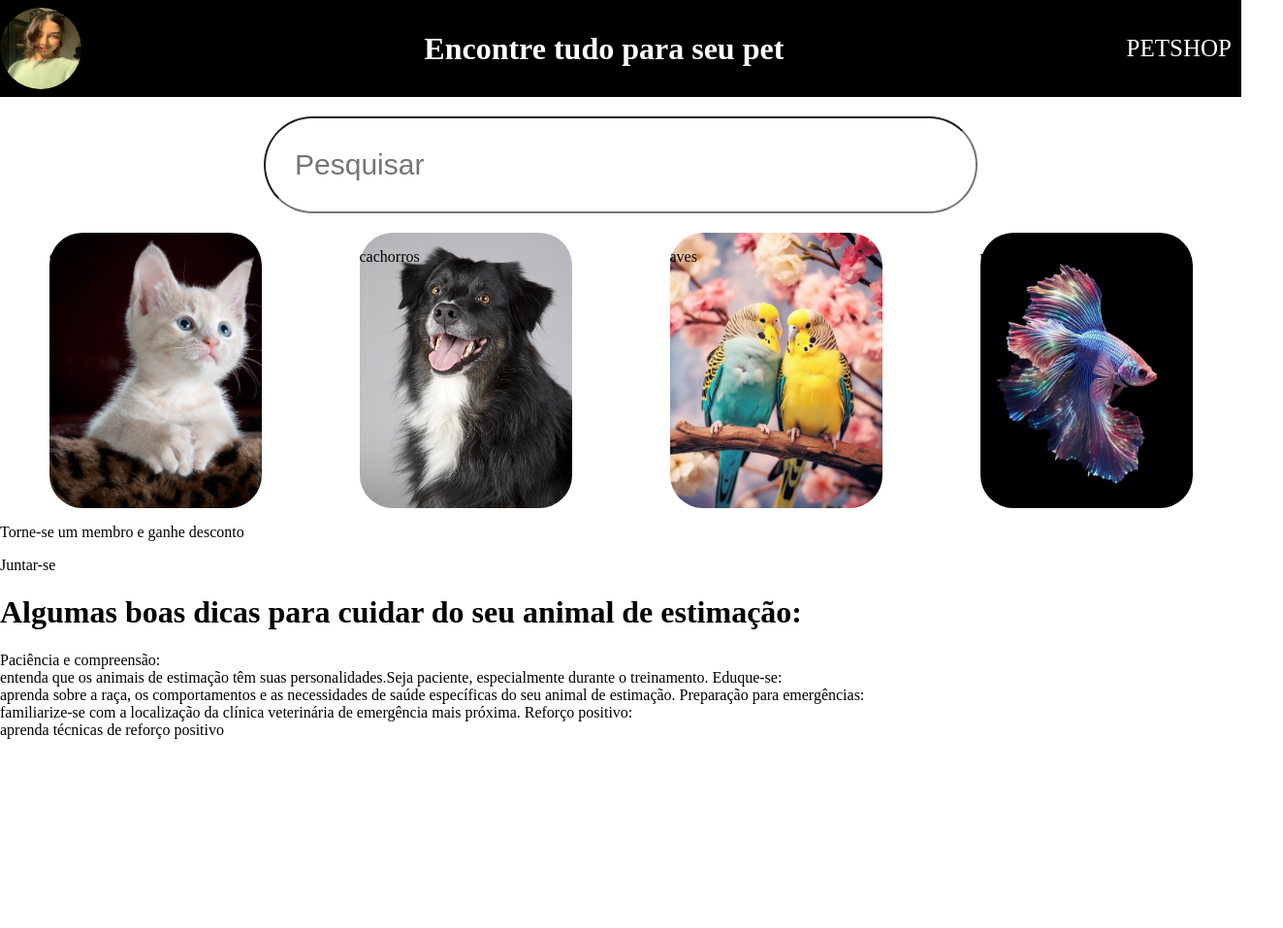
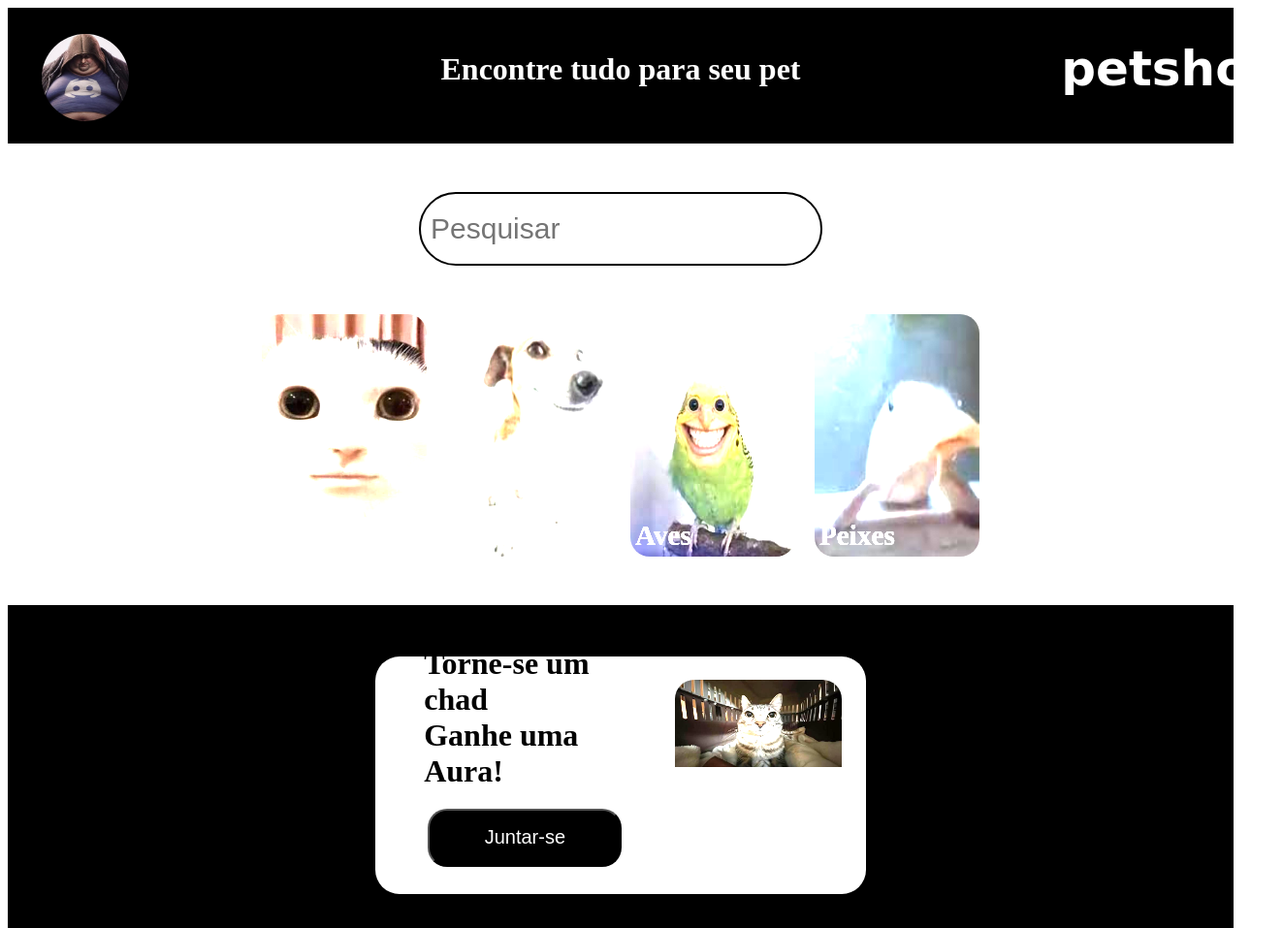
Before and after one commit to nevessz01/SESI_DA, a plain HTML site: page AULA_05/home.html in a window 1280 px wide. Shown: the top 957 px of the page at 97% size, 1323 px wide, since content can reach past the window. Before the commit the page ends 800 px from the top, so only its background shows below. Drawn offline with Linux system fonts and the light colour scheme; a web font is replaced by a local one.

Commit message:
atualizacao

```diff
--- a/AULA_05/home.css
+++ b/AULA_05/home.css
@@ -1,51 +1,228 @@
-body{
+
+
+
+.parte-cima {
+    flex: 1;
+    background-color: black;
+    height: 120px;
+    margin-top: 0px;
+    padding: 10px;
+    position: relative;
+
+}
+
+.pfp{
+width: 90px;
+height: 90px;
+margin-left: 2%;
+margin-top: 17px;
+border-radius: 100%;
+}
+
+.text {
+     position: absolute;
+    top: 45%; /* Ajuste a porcentagem para subir ou descer */
+    left: 50%;
+    transform: translate(-50%, -50%);
+    color: white;
+    margin: 0;
+}
+
+.text2 {
+ position: absolute;
+    top: 45%;
+    left: 95%;
+    transform: translate(-50%, -50%);
+    color: white;
+    margin: 0;
+    font-family: "Ballet", cursive;
+    font-size: 50px;
+}
+
+.pesquisar {
+    display: flex;
+    justify-content: center;
+    margin-top: 50px;
+}
+
+.pesquisar input {
+    width: 400px;
+    height: 70px;
+    border-radius: 40px;
+    text-align: left;
+    border: 2px solid black ;
+    font-size: 30px;
+    padding-left: 10px;
+}
+
+
+.botoes {
+display: flex;
+flex-direction: row;
+gap: 20px;
+justify-content: center;
+margin: 50px;
+
+
+
+}
+.botoes-img1 {
+    display: inline-block;
+     width: 170px;
+    height: 250px;
+    background-image: url(gatuh.jpg)  ;
+    background-size: 100% 100%;
+    background-repeat: no-repeat;
+    filter: brightness(2);
+    background-position: center;
+    cursor: pointer;
+    transition: transform 0.2s;
+    border-radius: 20px;
+    text-decoration: none;
+    color: white;
+    font-size: 25px; ;
+    position: relative;
+}
+.botoes-img2 {
+    display: inline-block;
+     width: 170px;
+    height: 250px;
+    background-image: url(imagi.jpg)  ;
+    background-size: 100% 100%;
+    filter: brightness(2);
+    background-repeat: no-repeat;
+    background-position: center;
+    cursor: pointer;
+    transition: transform 0.2s;
+    border-radius: 20px;
+    text-decoration: none;
+    color: white;
+    font-size: 25px; ;
+    position: relative;
+}
+
+.botoes-img3 {
+    display: inline-block;
+     width: 170px;
+    height: 250px;
+    background-image:url(images.jpg)   ;
+    background-size: 100% 100%;
+    background-repeat: no-repeat;
+    filter: brightness(2);
+    background-position: center;
+    cursor: pointer;
+    transition: transform 0.2s;
+    border-radius: 20px;
+    text-decoration: none;
+    color: white;
+    font-size: 25px; ;
+    position: relative;
+}
+
+.botoes-img4 {
+    display: inline-block;
+     width: 170px;
+    height: 250px;
+    background-image:url(peixi.jpg) ;
+    background-size: 100% 100%;
+    background-repeat: no-repeat;
+    filter: brightness(2);
+    background-position: center;
+    cursor: pointer;
+    transition: transform 0.2s;
+    border-radius: 20px;
+    text-decoration: none;
+    color: white;
+    font-size: 25px; ;
+    position: relative;
+}
+
+
+.botoes-img1:hover {
+transform: scale(1.1);
+  filter: brightness(1.1);
+}
+
+.botoes-img2:hover {
+transform: scale(1.1);
+  filter: brightness(1.1);
+}
+
+.botoes-img3:hover {
+transform: scale(1.1);
+  filter: brightness(1.1);
+}
+
+.botoes-img4:hover {
+transform: scale(1.1);
+  filter: brightness(1.1);
+}
+
+.textos {
+    position: absolute;
+    left: 5px;
+    bottom: 5px;
     margin: 0px;
 }
 
-header{
+.parte-baixo {
+    flex: 1 ;
+    background-color: black;
+    height: 350px;
+    display: flex;
+    justify-content: center;
+    align-items: center;
+}
+
+.parte-interna {
+    flex: 1;
+    background-color: white;
+    width: 50%;
+    height: 70%;
+    margin-left: 30%;
+    margin-right: 30%;
+    border-radius: 25px;
     display: flex;
     align-items: center;
-    justify-content: space-between;
-    background-color: black;
-    height: 100px;
-    width: 100%;
-    color: white;
+    justify-content: flex-end;
 }
 
-#perfil{
-    width: 84px;
-    height: 84px;
-    border-radius: 50%;
+.textoz {
+  flex-direction: column;
+      display: flex;
+    align-items: center;
+    justify-content: center;
 }
 
-header p {
-    font-size: 25px;
-    text-transform: uppercase;
-    padding-right: 10px;
-    font-size: bold;
-}
-.pesquisa{
-    display: flex;
-    justify-content: center;
-    height: 100px;
-    margin: 20px;
-}
-.pesquisa input{
-    width: 700px;
-    border-radius: 50px;
-    padding-left: 30px;
-    font-size: 30px;
+.gato {
+        width: 40%;
+        height: 80%;
+        background-image: url(aurasigma.jpg) ;
+        background-size: 100%;
+        background-repeat: no-repeat;
+        filter: brightness(2);
+        border-radius: 20px;
+        margin-right: 25px;
 }
 
-.grupo-cards{
-    display: flex;
-    justify-content: space-around;
-    background-position: center;
+.textt {
+margin-right: 65px;
+margin-left: 50px;
+margin-bottom: 20px;
 }
 
-.card {
-    height: 284px;
-    width: 219px;
-    border-radius: 34px;
-    background-size: cover;
+.button {
+    width: 200px;
+    height: 60px;
+    border-radius: 20px;
+    background-color: black;
+    color: white;
+    margin-bottom: 60px;
+    font-size: 20px;
 }
+
+.button:hover {
+    transition: 1s;
+    color: rgb(5, 5, 5);
+    background-color: aliceblue;
+}
--- a/AULA_05/home.html
+++ b/AULA_05/home.html
@@ -1,77 +1,40 @@
 <!DOCTYPE html>
-<html lang="pt-br">
-
+<html lang="en">
 <head>
-
     <meta charset="UTF-8">
     <meta name="viewport" content="width=device-width, initial-scale=1.0">
-    <link rel="stylesheet" href="./home.css">
-    <title>Document</title>
+    <title>Home page</title>
+    <link rel="stylesheet" href="home.css">
+    <link rel="preconnect" href="https://fonts.googleapis.com">
+    <link rel="preconnect" href="https://fonts.gstatic.com" crossorigin>
+    <link href="https://fonts.googleapis.com/css2?family=Ballet:opsz@16..72&display=swap" rel="stylesheet">
+
 </head>
-
 <body>
-    <header>
-        <img id ="perfil" src="imagens/perfil.png" alt="">
-        <h1>Encontre tudo para seu pet</h1>
-        <p>Petshop</p>
-    </header>
-
-    <div class="pesquisa">
-        <input type="text" placeholder="Pesquisar">
+        <div class="parte-cima">
+            <img class="pfp" src="perfiu.jpg" alt="erro">
+                <h1 class="text">Encontre tudo para seu pet</h1>
+            <h1 class="text2">petshop</h1>
+    </div>
+    <div class="pesquisar">
+ <input type="text" placeholder="Pesquisar">
+    </div>
+    <div class="botoes">
+<a href="#" class="botoes-img1"><h3 class="textos">Gatos</h3></a>
+<a href="#" class="botoes-img2"><h3 class="textos">Cachorros</h3></a>
+<a href="#" class="botoes-img3"><h3 class="textos">Aves</h3></a>
+<a href="#" class="botoes-img4"><h3 class="textos">Peixes</h3></a>
     </div>
 
-    <div class="grupo-cards">
-        <div class="card" style="background-image: url(imagens/gato.jpg);">
-            <p>gatos</p>
+    <div class="parte-baixo">
+        <div class="parte-interna">
+            <div class="textoz">
+            <h1 class="textt">Torne-se um chad <br> Ganhe uma Aura!</h1>
+            <button class="button">Juntar-se</button>
+            </div>
+            <div class="gato"></div>
         </div>
-        <div class="card" style="background-image: url(imagens/cachorro.jpg);">
-            <p>cachorros</p>
-        </div>
-        <div class="card" style="background-image: url(imagens/ave.png);">
-            <p>aves</p>
-        </div>
-        <div class="card" style="background-image: url(imagens/peixe.png);">
-            <p>peixes</p>
-        </div>
+
     </div>
-
-    <div class="grupo-anuncio">
-        <div class="cads-anuncio">
-            <div class="anuncio-le">
-                <p>Torne-se um membro e ganhe desconto</p>
-                <buttont type="button">Juntar-se</buttont>
-            </div>
-            <div class="anuncio-ld"></div>
-        </div>
-    </div>
-
-
-    <div class="grupo-dicas">
-
-        <div class="dicas-le">
-            <h1>Algumas boas dicas para cuidar do seu animal de estimação:</h1>
-            <p>
-                <span>Paciência e compreensão:</span> <br>
-                entenda que os animais de estimação têm suas personalidades.Seja
-                paciente, especialmente durante o
-                treinamento.
-
-                <span>Eduque-se:</span><br>
-                aprenda sobre a raça, os comportamentos e as necessidades de saúde
-                específicas do seu animal de
-                estimação.
-
-                <span>Preparação para emergências:</span><br>
-                familiarize-se com a localização da clínica veterinária de emergência
-                mais próxima.
-
-                <span>Reforço positivo:</span><br>
-                aprenda técnicas de reforço positivo
-            </p>
-        </div>
-        <div class="dicas-ld"></div>
-    </div>
-
 </body>
-
 </html>
--- a/AULA_05/styless.css
+++ b/AULA_05/styless.css
@@ -1,70 +1,118 @@
+
 body {
-    color: ghostwhite;
+    margin: 0;
+    display: flex;
+    height: 100vh;
+    font-family: sans-serif;
+    background-color: rgb(255, 255, 255);
 }
 
-.tela {
-    display: flex;
-    height: 96vh;
-
+.lado-esquerdo {
+    width: 40%;
+    background-image: url("imagens/pug.png");
+    background-repeat: no-repeat;
+    background-size: 700px;
+    background-position:top left;
 }
 
-.le {
-    width: 50%;
-    height: 900px;
-    text-align: center;
-    background-image: url(imagens/pug.png);
-    background-repeat: no-repeat;
-    background-size: cover;
-    background-position: center;
+.fala-pug {
+    position: absolute;
+    top: 140px;
+    left: 270px;
+    font-size: 2rem;
+    color: black;
+    font-weight: bold;
 }
 
-
-.BV {
-    text-align: center;
-    color: black;
-    font-family: sans-serif;
-    font-weight: 700px;
-    font-size: 300%;
+.lado-direito {
+    width: 60%;
+    display: flex;
+    justify-content:center;
+    align-items: center;
+    background-color: white;
 }
 
-.ld {
-    width: 50%;
+.conteudo-centralizado {
+    width: 100%;
+    max-width: 600px;
     display: flex;
     flex-direction: column;
     align-items: center;
-    justify-content: space-around;
+    gap: 15px;
 }
 
-.ld h1 {
-    font-size: 50px;
+.texto-grande {
+    font-size: 30px;
     text-align: center;
+    margin: 0;
+    font-weight: bold;
 }
 
-.btn {
-    justify-content: center;
-    align-items: center;
-    display: flex;
-    border: solid 1px black;
-    width: 500px;
-    border-radius: 52px;
-    margin: 10px;
+.botao, .botao-destaque {
+    width: 300px;
+    padding: 15px;
+    border-radius: 25px;
+    text-align: center;
+    font-weight: bold;
+    cursor: pointer;
+    box-sizing: border-box;
 }
 
-.btn img {
-    width: 50px;
-    height: 50px;
-    margin-right: 30px;
+.botao {
+    width: 300px;
+    padding: 12px;
+    border: 1px solid #000;
+    border-radius: 25px;
+    background: rgb(255, 255, 255);
+    display: flex;
+    align-items: center;
+    justify-content: center;
+    gap: 20px;
+    font-weight: bold;
+    cursor: pointer;
+    box-sizing: border-box;
+    font-size: 16px;
+    transition: 1.5s ease;
+    cursor: pointer;
 }
 
-.entrar-btn{
-    width: 300px;
-    height: 50px;
-    background-color: black;
-    border-radius: 50px;
-    text-align: center;
-    font-size: 20px;
+.icone-apple{
+    width: 20px;
+    height: 20px;
 }
 
-.entrar-btn p{
+.botao:hover {
+    background-color: black;
+    color: aliceblue;
+}
+
+.botao:hover img {
+    filter: brightness(0) invert(1);
+}
+
+.botao-destaque {
+    font-size: 18px;
+    border: none;
+    background-color: #000;
     color: white;
+    margin-top: 10px;
+    transition: 1.5s ease;
+    cursor: pointer;
 }
+
+.botao-destaque:hover {
+    background-color: rgb(255, 255, 255);
+    color: #000;
+    border: 2px solid black;
+}
+
+.icone {
+    width: 20px;
+    height: 20px;
+}
+
+.texto-ajuda {
+    font-size: 0.9rem;
+    color: #070707;
+    text-decoration: none;
+}
```
Also changed, not shown: AULA_05/index.html (+31 -30 lines), AULA_05/aurasigma.jpg (added), AULA_05/fotoperfil.jpeg (added), AULA_05/gatuh.jpg (added), AULA_05/images.jpg (added), AULA_05/imagi.jpg (added), AULA_05/peixi.jpg (added), AULA_05/perfiu.jpg (added).
